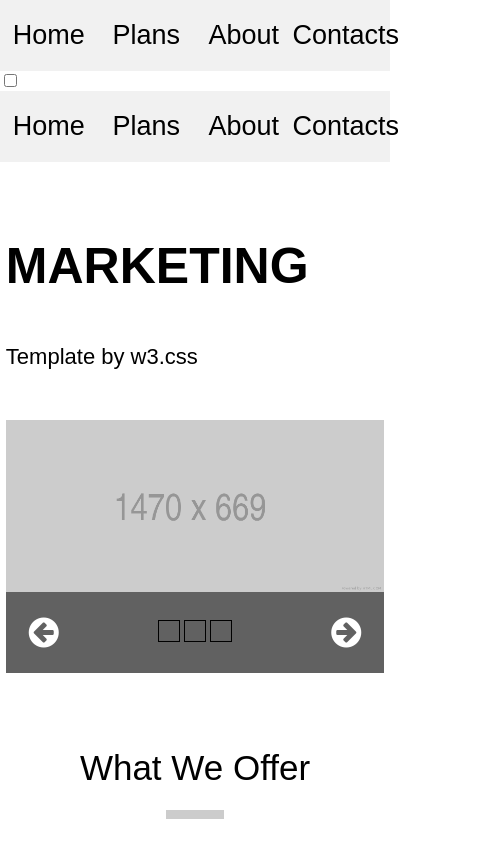
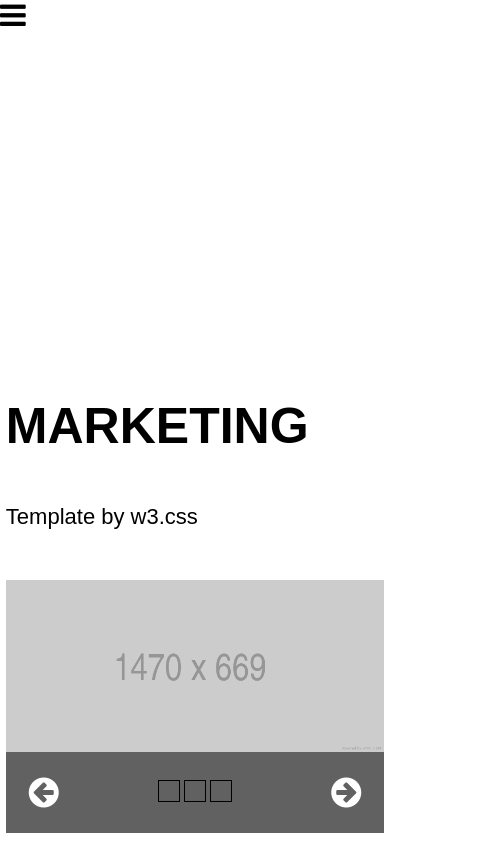
Before and after one commit to gsaurabhaxioned/Marketing, a plain HTML site: page index.html in a window 390 px wide. Shown: the top 844 px of the page, 495 px wide, since content can reach past the window. Drawn offline with Linux system fonts and the light colour scheme.

Commit message:
css modified

```diff
--- a/assets/css/style.css
+++ b/assets/css/style.css
@@ -121,7 +121,11 @@ li {
   color:#73736A;
 }
 /* font color styling ends  */
-
+/* for container  */
+.container{
+  overflow-x: hidden;
+}
+/* for container  */
 /*for wrapper*/
 .wrapper {
   max-width: 1515px;
@@ -142,6 +146,29 @@ nav ul li{
   padding: 20px 0;
   font-size: 27px;
   background-color: #F1F1F1;
+}
+#hamburg-icon{
+  display: none;
+}
+.hamburg-menu{
+  transform: translateX(100%);
+}
+.hamburg-icon::before{
+  content: "\f0c9";
+  font-family: "fontAwesome";
+  font-size: 30px;
+}
+.hamburg-menu ul{
+display: flex;
+flex-direction: column;
+}
+
+.hamburg-menu ul li{
+ border: 1px solid black;
+ display: block;
+}
+.hamburger{
+  display: none;
 }
 /*=================================
   Header styling ends here
@@ -194,9 +221,7 @@ nav ul li{
   border: 1px solid black;
   margin-top: 5px;
 }
-.hamburger{
-  display: none;
-}
+
 /*=================================
   banner styling ends here
 =================================*/
@@ -436,4 +461,17 @@ footer button a{
 .hamburger{
   display: block;
 }
+/* .toggle{
+  display: block;
+} */
+.menu{
+  display: none;
 }
+.hamburg-icon{
+  display: block;
+}
+#hamburg-icon:checked ~ nav{
+  transform: translateX(1%);
+}
+
+}
```
